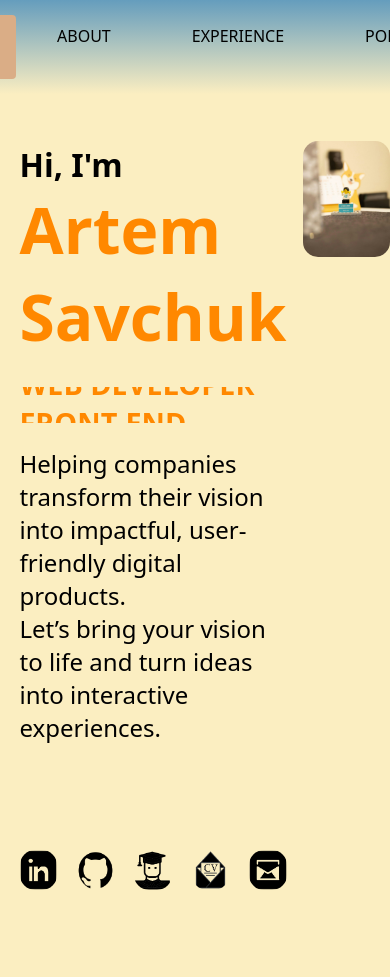
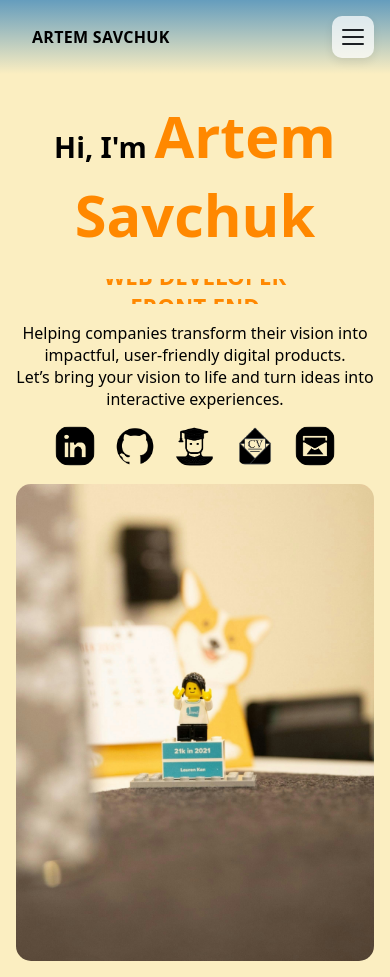
Before and after one commit to MrArSavchuk/arsavchuk-1, a React (Vite) app: page / in a window 390 px wide. Before the commit the page ends 890 px from the top, so only its background shows below. Built offline with nearby package versions, Linux system fonts and the light colour scheme; a web font is replaced by a local one.

Commit message:
Fix: mobil

```diff
--- a/src/App.css
+++ b/src/App.css
@@ -1,8 +1,11 @@
 *,
 *::before,
-*::after { box-sizing: border-box; }
+*::after {
+  box-sizing: border-box;
+}
 
-html, body {
+html,
+body {
   margin: 0;
   padding: 0;
   overflow-x: hidden;
@@ -11,15 +14,65 @@ html, body {
   font-family: "Libertinus Serif Display", system-ui;
 }
 
-img { max-width: 100%; height: auto; display: block; }
+body.no-scroll {
+  overflow: hidden;
+}
 
-nav {
+img {
+  max-width: 100%;
+  height: auto;
+  display: block;
+}
+
+/* ===== NAVBAR ===== */
+.site-header {
+  position: sticky;
+  top: 0;
+  z-index: 50;
+}
+
+.navbar {
+  position: relative;
   background: linear-gradient(to bottom, #659DBD, #FBEEC1);
   display: flex;
+  align-items: center;
   justify-content: center;
-  padding: 15px;
+  gap: 1px;
+  padding: 12px 16px;
+}
+
+.brand {
+  font-weight: 700;
+  letter-spacing: .3px;
+}
+
+.nav-links {
+  display: flex;
+  align-items: center;
+  gap: 1px;
   width: 100%;
-  gap: 1px;
+  justify-content: center;
+}
+
+.nav-toggle {
+  display: none;
+  width: 42px;
+  height: 42px;
+  margin-left: auto;
+  border: none;
+  border-radius: 10px;
+  background: #ffffffb8;
+  box-shadow: 0 4px 10px rgba(0, 0, 0, .08);
+  cursor: pointer;
+}
+
+.nav-toggle .bar {
+  display: block;
+  width: 22px;
+  height: 2px;
+  margin: 5px auto;
+  border-radius: 2px;
+  background: #1b1f23;
 }
 
 .link {
@@ -37,7 +90,9 @@ nav {
   text-shadow: 0 0 8px white;
 }
 
-.home_page { flex-grow: 1; }
+.home_page {
+  flex-grow: 1;
+}
 
 .active {
   background-color: #daad86;
@@ -46,9 +101,70 @@ nav {
   text-shadow: 0 0 8px white;
 }
 
-.page { max-width: 1100px; margin: 40px auto; padding: 0 24px; }
+/* ===== PAGE LAYOUT ===== */
+.page {
+  max-width: 1100px;
+  margin: 40px auto;
+  padding: 0 24px;
+}
 
-.page-title { margin: 0 0 8px 0; }
+.page-title {
+  margin: 0 0 8px 0
+}
 
-.page-sub { margin: 0 0 24px 0; line-height: 1.6; max-width: 800px; font-size: 1.05rem; opacity: .85; }
-.page-sub strong { color: #659DBD; font-weight: 600; }
+.page-sub {
+  margin: 0 0 24px 0;
+  line-height: 1.6;
+  max-width: 800px;
+  font-size: 1.05rem;
+  opacity: .85
+}
+
+.page-sub strong {
+  color: #659DBD;
+  font-weight: 600;
+}
+
+/* ====== MOBILE ADAPTIVE ====== */
+@media (max-width: 760px) {
+  .navbar {
+    justify-content: flex-start;
+    gap: 10px;
+  }
+
+  .brand {
+    padding: 8px 10px;
+  }
+
+  .nav-toggle {
+    display: inline-block;
+  }
+
+  .nav-links {
+    position: absolute;
+    left: 0;
+    right: 0;
+    top: 100%;
+    display: none;
+    flex-direction: column;
+    align-items: stretch;
+    gap: 0;
+    padding: 10px;
+    background: linear-gradient(180deg, #F7EDCB, #FBEEC1);
+    box-shadow: 0 10px 24px rgba(0, 0, 0, .15);
+  }
+
+  .nav-links.open {
+    display: flex;
+  }
+
+  .link {
+    padding: 14px 16px;
+  }
+
+  .pages:hover,
+  .active {
+    border-radius: 10px;
+    padding: 14px 16px;
+  }
+}
--- a/src/App.jsx
+++ b/src/App.jsx
@@ -1,3 +1,4 @@
+import { useEffect, useState } from "react";
 import './App.css';
 import { BrowserRouter as Router, Routes, Route, NavLink, Link } from "react-router-dom";
 import About from './navigation/About';
@@ -7,37 +8,60 @@ import ContactMe from './navigation/ContactMe';
 import FirstPage from './navigation/FirstPage';
 
 function App() {
+  const [menuOpen, setMenuOpen] = useState(false);
+
+  useEffect(() => {
+    const onResize = () => { if (window.innerWidth > 760) setMenuOpen(false); };
+    window.addEventListener("resize", onResize);
+    return () => window.removeEventListener("resize", onResize);
+  }, []);
+
+  useEffect(() => {
+    document.body.classList.toggle("no-scroll", menuOpen);
+  }, [menuOpen]);
+
+  const close = () => setMenuOpen(false);
+
   return (
     <Router>
-      <nav>
-        <Link to="/" className="link home_page">Artem Savchuk</Link>
-        <NavLink
-          to="/"
-          className={({ isActive }) => isActive ? "link pages active" : "link pages"}
-          end>
+      <header className="site-header">
+        <nav className="navbar">
+          <Link to="/" className="brand link home_page" onClick={close}>
+            Artem Savchuk
+          </Link>
+
+          <button
+            className="nav-toggle"
+            aria-label="Toggle menu"
+            aria-controls="nav-links"
+            aria-expanded={menuOpen}
+            onClick={() => setMenuOpen(v => !v)}
+          >
+            <span className="bar" />
+            <span className="bar" />
+            <span className="bar" />
+          </button>
+
+          {/* Ссылки */}
+          <div id="nav-links" className={`nav-links ${menuOpen ? "open" : ""}`}>
+            <NavLink to="/" onClick={close} className={({ isActive }) => isActive ? "link pages active" : "link pages"} end>
               Home
             </NavLink>
-        <NavLink
-          to="/about"
-          className={({ isActive }) => isActive ? "link pages active" : "link pages"}>
+            <NavLink to="/about" onClick={close} className={({ isActive }) => isActive ? "link pages active" : "link pages"}>
               About
             </NavLink>
-        <NavLink
-          to="/services"
-          className={({ isActive }) => isActive ? "link pages active" : "link pages"}>
+            <NavLink to="/services" onClick={close} className={({ isActive }) => isActive ? "link pages active" : "link pages"}>
               Experience
             </NavLink>
-        <NavLink
-          to="/gallery"
-          className={({ isActive }) => isActive ? "link pages active" : "link pages"}>
+            <NavLink to="/gallery" onClick={close} className={({ isActive }) => isActive ? "link pages active" : "link pages"}>
               Portfolio
             </NavLink>
-        <NavLink
-          to="/contactMe"
-          className={({ isActive }) => isActive ? "link pages active" : "link pages"}>
+            <NavLink to="/contactMe" onClick={close} className={({ isActive }) => isActive ? "link pages active" : "link pages"}>
               Contacts
             </NavLink>
+          </div>
         </nav>
+      </header>
 
       <Routes>
         <Route path="/" element={<FirstPage />} />
--- a/src/navigation/FirstPage.css
+++ b/src/navigation/FirstPage.css
@@ -48,6 +48,7 @@ p {
   }
 }
 
+/* ===== Desktop layout ===== */
 .block_about_with_photo {
   width: 100%;
   display: flex;
@@ -68,6 +69,7 @@ img {
   border-radius: 15px;
 }
 
+/* links */
 .block_links {
   margin-top: 40%;
   display: flex;
@@ -81,14 +83,13 @@ img {
   transition: transform 0.3s ease, opacity 0.3s ease;
 }
 
-.block_links img:hover {
+.block_links a:hover img,
+.icon-btn:hover img {
   transform: scale(1.2);
   opacity: 0.8;
 }
 
-
-
-/* Make button icons look like links */
+/* icon-btn reset */
 .icon-btn {
   background: none;
   border: none;
@@ -96,29 +97,26 @@ img {
   cursor: pointer;
 }
 
-.block_links img {
-  width: 40px;
-  height: 40px;
-  cursor: pointer;
-  transition: transform 0.3s ease, opacity 0.3s ease;
-}
-.block_links a:hover img,
-.icon-btn:hover img {
-  transform: scale(1.2);
-  opacity: 0.8;
-}
-
-/* ===== Fullscreen modal ===== */
+/* ===== Fullscreen modal (unchanged) ===== */
 .modal-overlay {
   position: fixed;
   inset: 0;
-  background: rgba(0,0,0,.6);
+  background: rgba(0, 0, 0, .6);
   display: grid;
   place-items: center;
   z-index: 9999;
   animation: fadeIn .2s ease;
 }
-@keyframes fadeIn { from { opacity: 0 } to { opacity: 1 } }
+
+@keyframes fadeIn {
+  from {
+    opacity: 0
+  }
+
+  to {
+    opacity: 1
+  }
+}
 
 .modal {
   background: #fff;
@@ -126,19 +124,34 @@ img {
   max-height: 90vh;
   overflow: auto;
   border-radius: 16px;
-  box-shadow: 0 20px 50px rgba(0,0,0,.25);
+  box-shadow: 0 20px 50px rgba(0, 0, 0, .25);
   padding: 20px 20px 24px;
   position: relative;
   animation: pop .18s ease;
 }
-@keyframes pop { from { transform: scale(.98); opacity: .9 } to { transform: scale(1); opacity: 1 } }
 
-.modal h2 { margin: 6px 0 14px; }
+@keyframes pop {
+  from {
+    transform: scale(.98);
+    opacity: .9
+  }
+
+  to {
+    transform: scale(1);
+    opacity: 1
+  }
+}
+
+.modal h2 {
+  margin: 6px 0 14px;
+}
 
 .modal-close {
   position: absolute;
-  top: 10px; right: 12px;
-  width: 36px; height: 36px;
+  top: 10px;
+  right: 12px;
+  width: 36px;
+  height: 36px;
   border-radius: 50%;
   border: none;
   cursor: pointer;
@@ -146,27 +159,40 @@ img {
   font-size: 22px;
   line-height: 0;
 }
-.modal-close:hover { background: #e9ecf0; }
 
-/* Certificates grid */
+.modal-close:hover {
+  background: #e9ecf0;
+}
+
 .certs-grid {
   display: grid;
-  grid-template-columns: repeat(4, minmax(0,1fr));
+  grid-template-columns: repeat(4, minmax(0, 1fr));
   gap: 14px;
 }
-@media (max-width: 900px) { .certs-grid { grid-template-columns: repeat(2, minmax(0,1fr)); } }
-@media (max-width: 520px) { .certs-grid { grid-template-columns: 1fr; } }
+
+@media (max-width: 900px) {
+  .certs-grid {
+    grid-template-columns: repeat(2, minmax(0, 1fr));
+  }
+}
+
+@media (max-width: 520px) {
+  .certs-grid {
+    grid-template-columns: 1fr;
+  }
+}
 
 .cert-card {
   background: #f7f5eb;
   border-radius: 12px;
   padding: 10px;
-  box-shadow: 0 6px 18px rgba(0,0,0,.06);
+  box-shadow: 0 6px 18px rgba(0, 0, 0, .06);
   transition: transform .2s ease, box-shadow .2s ease;
 }
+
 .cert-card:hover {
   transform: translateY(-4px);
-  box-shadow: 0 12px 26px rgba(0,0,0,.12);
+  box-shadow: 0 12px 26px rgba(0, 0, 0, .12);
 }
 
 .cert-thumb {
@@ -180,7 +206,68 @@ img {
   color: #555;
   font-size: .9rem;
 }
-.cert-thumb.placeholder { background: linear-gradient(135deg, #659DBD22, #DAAD8622); }
 
-.cert-meta { margin: 6px 0 2px; opacity: .8; font-size: .9rem; }
-.cert-info { margin: 0; font-size: .95rem; }
+.cert-thumb.placeholder {
+  background: linear-gradient(135deg, #659DBD22, #DAAD8622);
+}
+
+.cert-meta {
+  margin: 6px 0 2px;
+  opacity: .8;
+  font-size: .9rem;
+}
+
+.cert-info {
+  margin: 0;
+  font-size: .95rem;
+}
+
+/* ===== Mobile ===== */
+@media (max-width: 760px) {
+  .block_about_with_photo {
+    flex-direction: column;
+    align-items: center;
+    gap: 18px;
+    padding: 16px;
+  }
+
+  .block-about {
+    margin: 0;
+    text-align: center;
+  }
+
+  .block-about h1 {
+    font-size: 1.8rem;
+    margin: 6px 0;
+  }
+
+  .block-about p {
+    font-size: 1rem;
+  }
+
+  .block_photo {
+    margin: 0;
+    width: 100%;
+    display: grid;
+    place-items: center;
+  }
+
+  .block_photo img {
+    width: 100%;
+    max-width: 420px;
+    height: auto;
+  }
+
+  .block_links {
+    margin-top: 14px;
+    justify-content: center;
+  }
+
+  h2 {
+    font-size: 1.4rem;
+  }
+
+  h2 .rotator {
+    height: 1.1em;
+  }
+}
```
Also changed, not shown: src/navigation/FirstPage.jsx (+0 -59 lines). Lines whose indentation alone changed are shown as unchanged.
